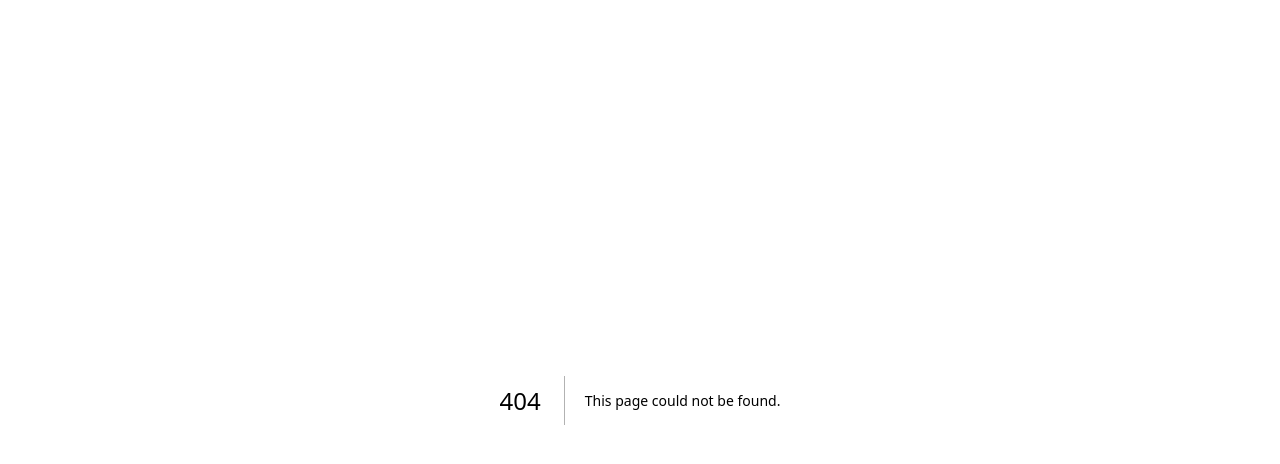
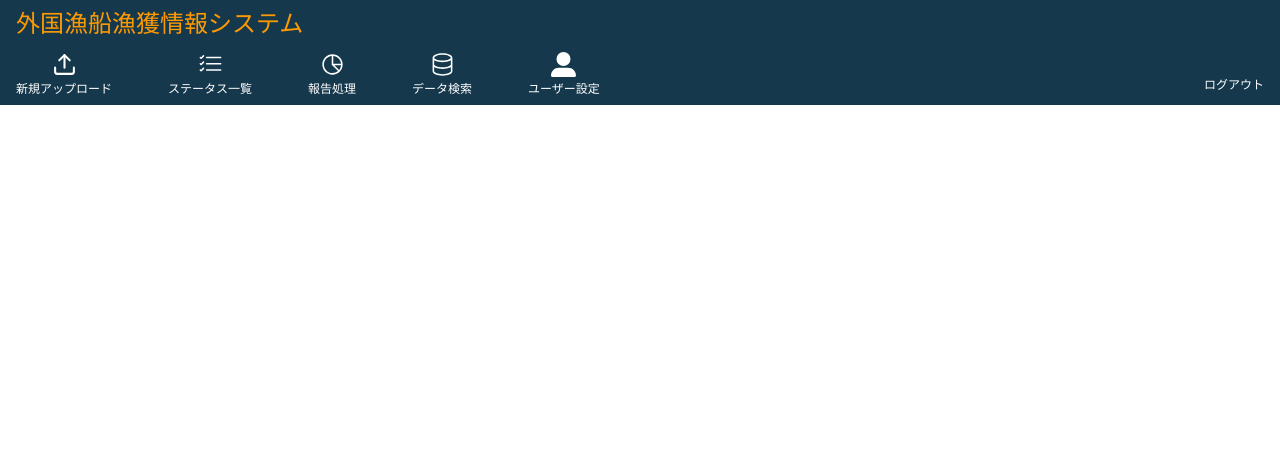
Before and after one commit to Nghphuoc/tuna-pj-fe, a Next.js app: page /components in a window 1280 px wide. Before the commit this address had no page. Shown: the top 464 px of the page. Built offline with nearby package versions, Linux system fonts and the light colour scheme.

Commit message:
update: full navigation

```diff
--- /dev/null
+++ b/app/components/navigationfiveitems.jsx
@@ -0,0 +1,54 @@
+"use client";
+import { LuUpload } from "react-icons/lu";
+import { FaUserLarge } from "react-icons/fa6";
+import { BsListCheck } from "react-icons/bs";
+import { LiaChartPieSolid } from "react-icons/lia";
+import { GoDatabase } from "react-icons/go";
+import Link from "next/link";
+
+const NavigationFiveItems = () => {
+    const foreignFishVessel = "外国漁船漁獲情報システム";
+    const logout = "ログアウト";
+
+    const navItems = [
+        { icon: <LuUpload className="w-[20px] h-[20px] md:w-[25px] md:h-[25px]" />, label: "新規アップロード", action: "/#" },
+        { icon: <BsListCheck className="w-[20px] h-[20px] md:w-[25px] md:h-[25px]" />, label: "ステータス一覧", action: "/#" },
+        { icon: <LiaChartPieSolid className="w-[20px] h-[20px] md:w-[25px] md:h-[25px]" />, label: "報告処理", action: "/#" },
+        { icon: <GoDatabase className="w-[20px] h-[20px] md:w-[25px] md:h-[25px]" />, label: "データ検索", action: "/#" },
+        { icon: <FaUserLarge className="w-[20px] h-[20px] md:w-[25px] md:h-[25px]" />, label: "ユーザー設定", action: "/#" },
+    ];
+
+    return (
+        <div className="w-full bg-[#15384C] px-4 py-2 flex flex-col md:flex-row md:justify-between">
+            <div className="flex flex-col items-start">
+                {/* Title */}
+                <Link href="/#" className="mb-3">
+                    <span className="text-lg md:text-2xl text-amber-500 hover:text-amber-600 font-medium">
+                        {foreignFishVessel}
+                    </span>
+                </Link>
+
+                {/* Menu */}
+                <ul className="flex flex-wrap gap-x-6 gap-y-4 md:space-x-8">
+                    {navItems.map((item, index) => (
+                        <li key={index}>
+                            <Link href={item.action} className="text-white hover:text-amber-600">
+                                <div className="flex flex-col items-center">
+                                    {item.icon}
+                                    <span className="text-[10px] md:text-xs mt-1 text-center">{item.label}</span>
+                                </div>
+                            </Link>
+                        </li>
+                    ))}
+                </ul>
+            </div>
+
+            {/* Logout */}
+            <div className="mt-16 md:mt-16 self-end md:self-start">
+                <button className="text-white text-xs hover:text-amber-600">{logout}</button>
+            </div>
+        </div>
+    );
+};
+
+export default NavigationFiveItems;
--- /dev/null
+++ b/app/components/navigationfullitems.jsx
@@ -0,0 +1,56 @@
+"use client";
+import { LuUpload } from "react-icons/lu";
+import { FaUserLarge } from "react-icons/fa6";
+import { BsListCheck } from "react-icons/bs";
+import { LiaChartPieSolid } from "react-icons/lia";
+import { GoDatabase } from "react-icons/go";
+import { GiAutoRepair } from "react-icons/gi";
+import Link from "next/link";
+
+const Navigation = () => {
+    const foreignFishVessel = "外国漁船漁獲情報システム";
+    const logout = "ログアウト";
+
+    const navItems = [
+        { icon: <LuUpload className="w-[20px] h-[20px] md:w-[25px] md:h-[25px]" />, label: "新規アップロード", action: "/#" },
+        { icon: <BsListCheck className="w-[20px] h-[20px] md:w-[25px] md:h-[25px]" />, label: "ステータス一覧", action: "/#" },
+        { icon: <LiaChartPieSolid className="w-[20px] h-[20px] md:w-[25px] md:h-[25px]" />, label: "報告処理", action: "/#" },
+        { icon: <GoDatabase className="w-[20px] h-[20px] md:w-[25px] md:h-[25px]" />, label: "データ検索", action: "/#" },
+        { icon: <GiAutoRepair className="w-[20px] h-[20px] md:w-[25px] md:h-[25px]" />, label: "メンテナンス", action: "/#" },
+        { icon: <FaUserLarge className="w-[20px] h-[20px] md:w-[25px] md:h-[25px]" />, label: "ユーザー設定", action: "/#" },
+    ];
+
+    return (
+        <div className="w-full bg-[#15384C] px-4 py-2 flex flex-col md:flex-row md:justify-between">
+            <div className="flex flex-col items-start">
+                {/* Title */}
+                <Link href="/#" className="mb-3">
+                    <span className="text-lg md:text-2xl text-amber-500 hover:text-amber-600 font-medium">
+                        {foreignFishVessel}
+                    </span>
+                </Link>
+
+                {/* Menu */}
+                <ul className="flex flex-wrap gap-x-6 gap-y-4 md:space-x-8">
+                    {navItems.map((item, index) => (
+                        <li key={index}>
+                            <Link href={item.action} className="text-white hover:text-amber-600">
+                                <div className="flex flex-col items-center">
+                                    {item.icon}
+                                    <span className="text-[10px] md:text-xs mt-1 text-center">{item.label}</span>
+                                </div>
+                            </Link>
+                        </li>
+                    ))}
+                </ul>
+            </div>
+
+            {/* Logout */}
+            <div className="mt-16 md:mt-16 self-end md:self-start">
+                <button className="text-white text-xs hover:text-amber-600">{logout}</button>
+            </div>
+        </div>
+    );
+};
+
+export default Navigation;
--- /dev/null
+++ b/app/components/navigationtwoitems.jsx
@@ -0,0 +1,48 @@
+"use client";
+import { LiaChartPieSolid } from "react-icons/lia";
+import { GoDatabase } from "react-icons/go";
+import Link from "next/link";
+
+const NavigationTwoItems = () => {
+    const foreignFishVessel = "外国漁船漁獲情報システム";
+    const logout = "ログアウト";
+
+    const navItems = [
+        { icon: <LiaChartPieSolid className="w-[20px] h-[20px] md:w-[25px] md:h-[25px]" />, label: "報告処理", action: "/#" },
+        { icon: <GoDatabase className="w-[20px] h-[20px] md:w-[25px] md:h-[25px]" />, label: "データ検索", action: "/#" },
+    ];
+
+    return (
+        <div className="w-full bg-[#15384C] px-4 py-2 flex flex-col md:flex-row md:justify-between">
+            <div className="flex flex-col items-start">
+                {/* Title */}
+                <Link href="/#" className="mb-3">
+                    <span className="text-lg md:text-2xl text-amber-500 hover:text-amber-600 font-medium">
+                        {foreignFishVessel}
+                    </span>
+                </Link>
+
+                {/* Menu */}
+                <ul className="flex flex-wrap gap-x-6 gap-y-4 md:space-x-8">
+                    {navItems.map((item, index) => (
+                        <li key={index}>
+                            <Link href={item.action} className="text-white hover:text-amber-600">
+                                <div className="flex flex-col items-center">
+                                    {item.icon}
+                                    <span className="text-[10px] md:text-xs mt-1 text-center">{item.label}</span>
+                                </div>
+                            </Link>
+                        </li>
+                    ))}
+                </ul>
+            </div>
+
+            {/* Logout */}
+            <div className="mt-16 md:mt-16 self-end md:self-start">
+                <button className="text-white text-xs hover:text-amber-600">{logout}</button>
+            </div>
+        </div>
+    );
+}
+
+export default NavigationTwoItems;
--- /dev/null
+++ b/app/components/page.jsx
@@ -0,0 +1,12 @@
+import NavigationFiveItems from "./navigationfiveitems";
+
+const RootPage = () => {
+
+    return (
+        <div>
+            <NavigationFiveItems />
+        </div>
+    );
+};
+
+export default RootPage;
--- a/app/page.tsx
+++ b/app/page.tsx
@@ -1,5 +1,5 @@
 "use client";
-import Navigation from "@/app/Components/navigation";
+import Navigation from "@/app/Components/navigationfullitems";
 
 export default function Home() {
   return (
```
